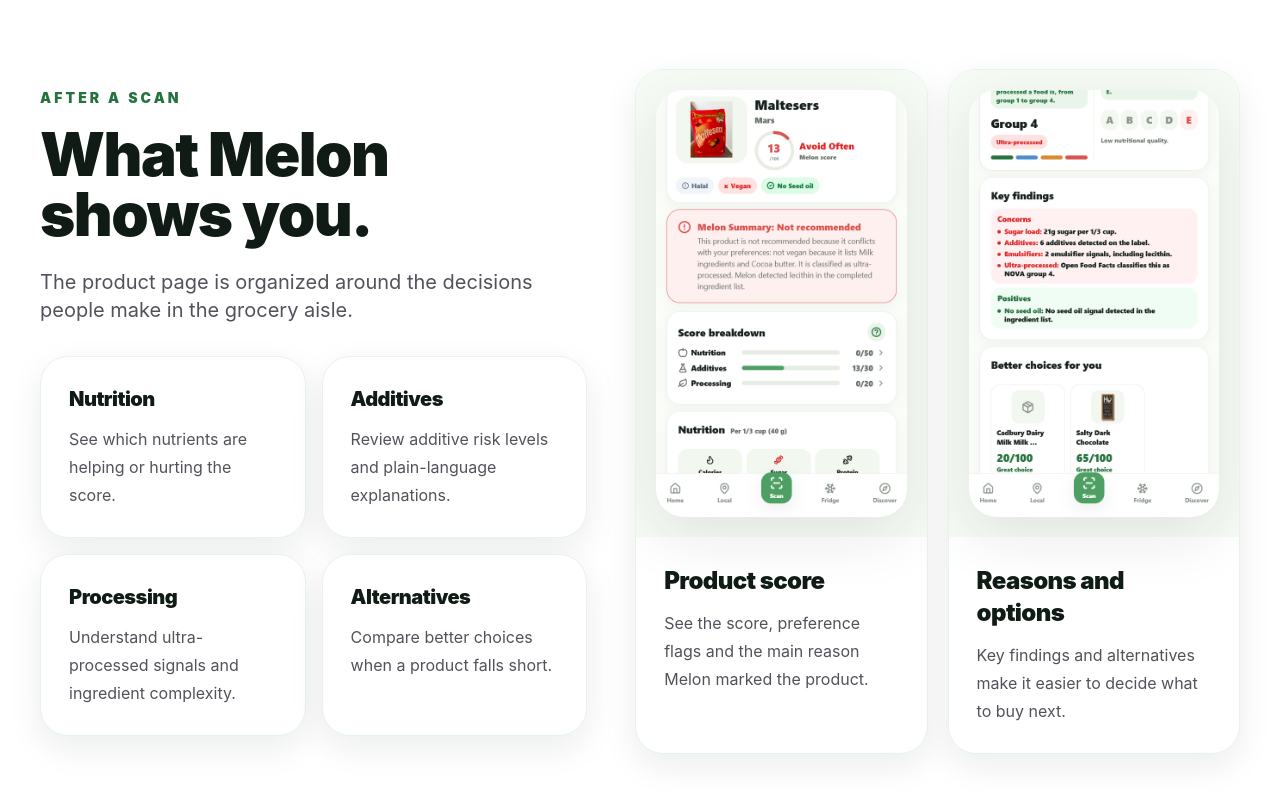
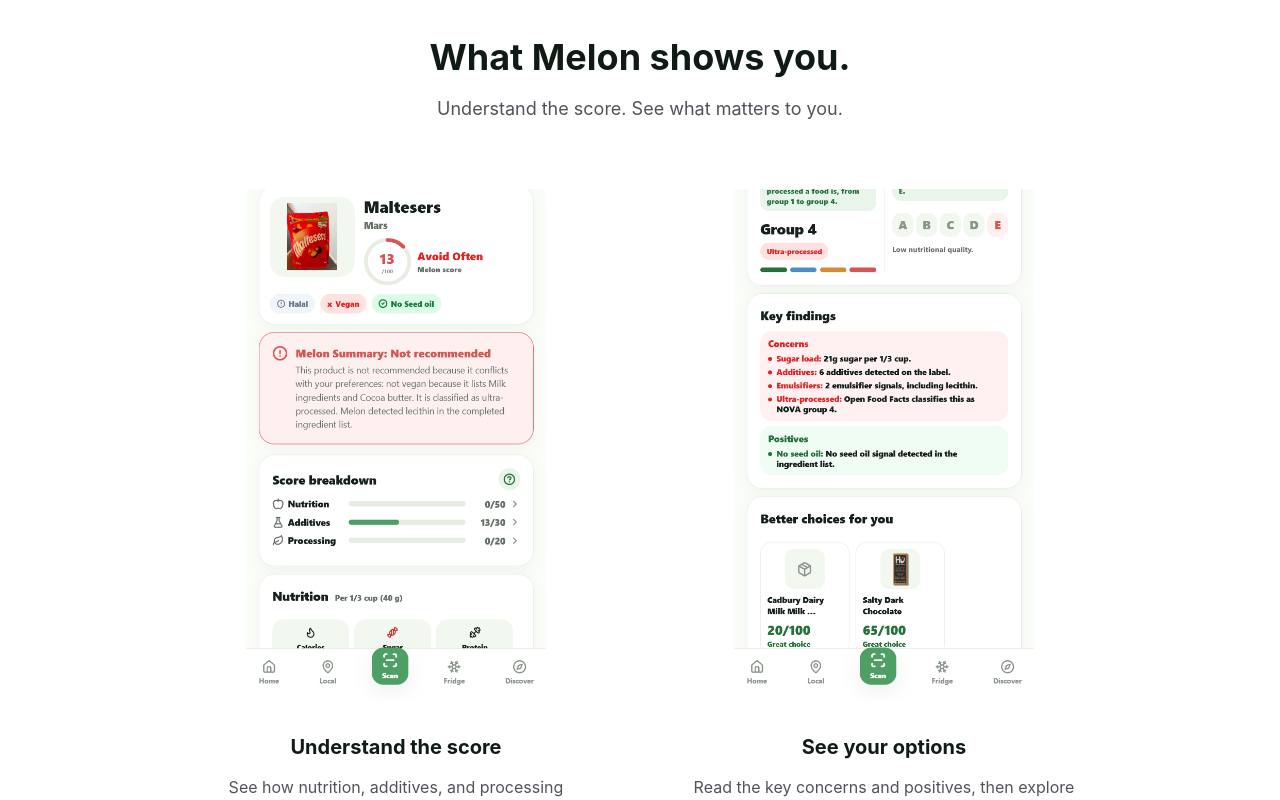
Before and after one commit to OkmenAli/melonwebsite, a Next.js app: page / in a window 1280 px wide. Shown: the part 880-1680 px from the top of the page. Built offline with nearby package versions, Linux system fonts and the light colour scheme.

Commit message:
Simplify scan results into spacious unframed screenshots

```diff
--- a/app/page.tsx
+++ b/app/page.tsx
@@ -114,24 +114,25 @@
         </div>
       </section>
 
-      <section className="section-pad bg-white">
-        <div className="container-page grid items-center gap-12 lg:grid-cols-[0.95fr_1.05fr]">
-          <div>
-            <SectionTitle align="left" eyebrow="After a scan" title="What Melon shows you." body="The product page is organized around the decisions people make in the grocery aisle." />
-            <div className="mt-8 grid gap-4 sm:grid-cols-2">
-              {[
-                ["Nutrition", "See which nutrients are helping or hurting the score."],
-                ["Additives", "Review additive risk levels and plain-language explanations."],
-                ["Processing", "Understand ultra-processed signals and ingredient complexity."],
-                ["Alternatives", "Compare better choices when a product falls short."],
-              ].map(([title, body]) => (
-                <FeatureCard key={title} title={title} body={body} />
-              ))}
-            </div>
-          </div>
-          <div className="grid gap-5 sm:grid-cols-2">
-            <ProductScreenshotCard src="/images/maltesers-score.png" title="Product score" body="See the score, preference flags and the main reason Melon marked the product." />
-            <ProductScreenshotCard src="/images/maltesers-findings.png" title="Reasons and options" body="Key findings and alternatives make it easier to decide what to buy next." />
+      <section aria-labelledby="scan-results-heading" className="bg-white py-16 sm:py-24">
+        <div className="container-page">
+          <header className="mx-auto max-w-2xl text-center">
+            <h2 id="scan-results-heading" className="text-3xl font-bold leading-tight text-ink sm:text-4xl">What Melon shows you.</h2>
+            <p className="mt-4 text-lg leading-8 text-zinc-600">Understand the score. See what matters to you.</p>
+          </header>
+          <div className="mx-auto mt-12 grid max-w-4xl gap-16 sm:mt-16 md:grid-cols-2 md:gap-20">
+            {[
+              { src: "/images/maltesers-score.png", title: "Understand the score", body: "See how nutrition, additives, and processing shape the result, alongside your dietary flags.", alt: "Melon product result showing a score, dietary flags, and nutrition, additive, and processing breakdown" },
+              { src: "/images/maltesers-findings.png", title: "See your options", body: "Read the key concerns and positives, then explore alternatives that may better fit your preferences.", alt: "Melon product findings with concerns, positives, and alternative products" },
+            ].map(({ src, title, body, alt }) => (
+              <figure key={src} className="min-w-0">
+                <Image src={src} alt={alt} width={582} height={992} sizes="(max-width: 768px) 280px, 300px" className="mx-auto h-auto w-full max-w-[280px] sm:max-w-[300px]" />
+                <figcaption className="mx-auto mt-8 max-w-sm text-center">
+                  <h3 className="text-xl font-bold text-ink">{title}</h3>
+                  <p className="mt-3 text-base leading-7 text-zinc-600">{body}</p>
+                </figcaption>
+              </figure>
+            ))}
           </div>
         </div>
       </section>
```
